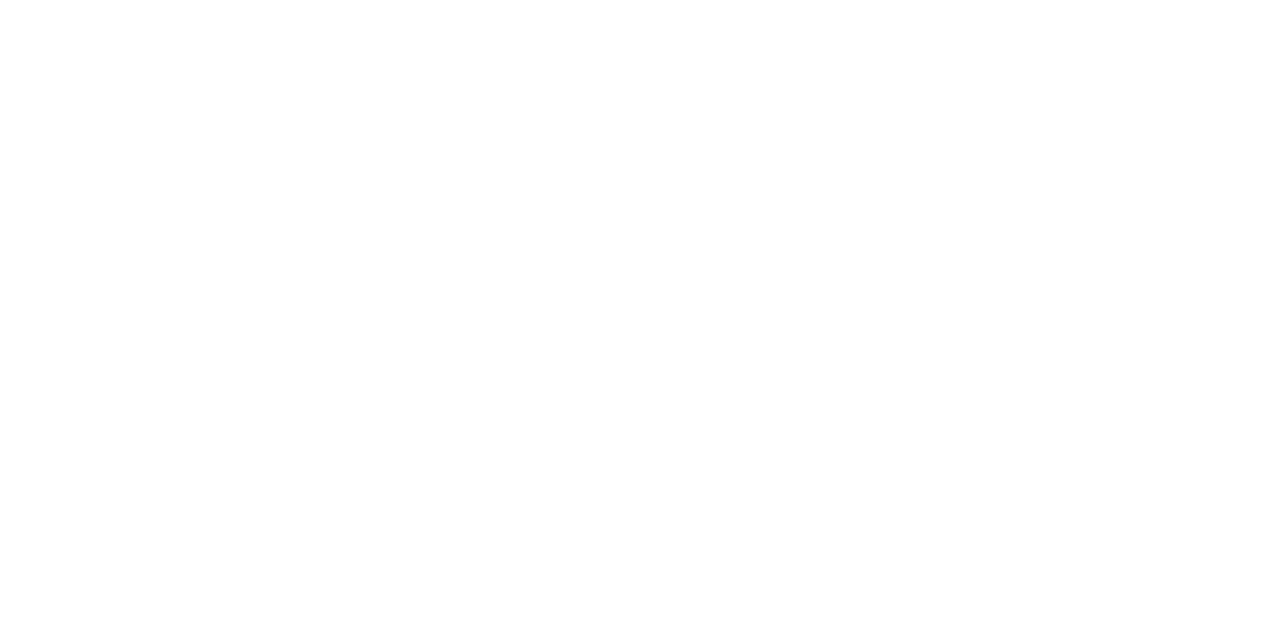
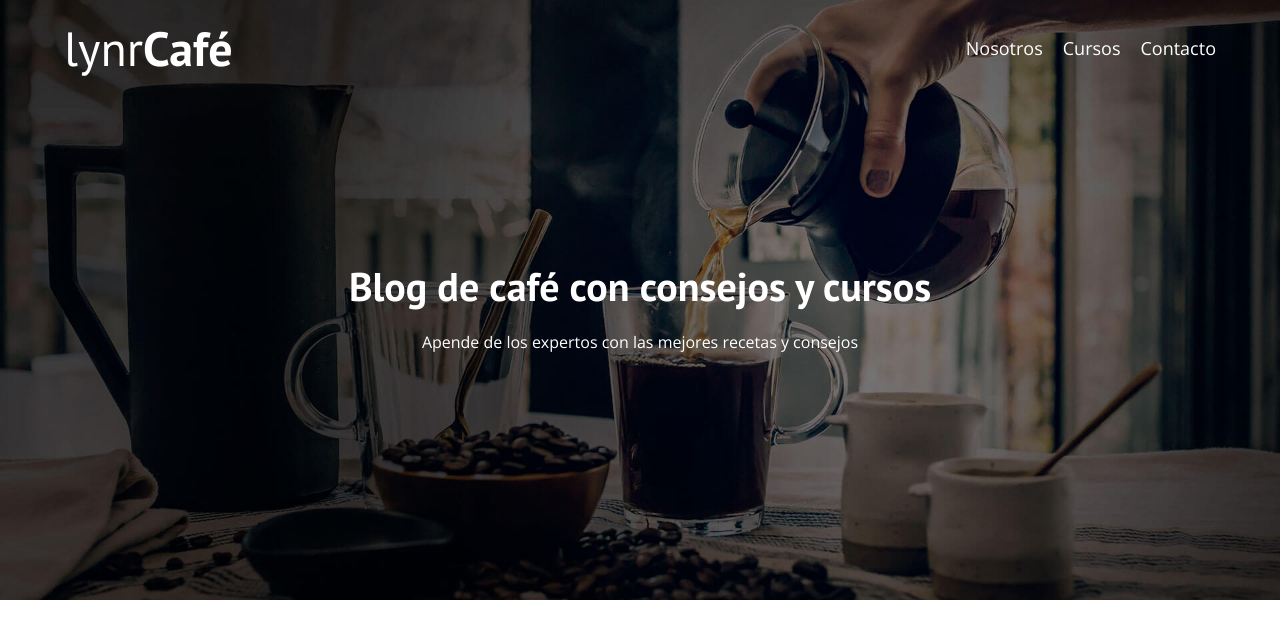
Before and after one commit to lynryunga/lynrCaf-, a plain HTML site: page index.html in a window 1280 px wide. Drawn offline with nearby package versions, Linux system fonts and the light colour scheme; a web font is replaced by a local one.

Commit message:
Header e imagenes insertados

```diff
--- a/css/styles.css
+++ b/css/styles.css
@@ -57,3 +57,48 @@ img {
 .centrar-texto {
   text-align: center;
 }
+.header {
+  background-image: url(../img/banner.jpg);
+  height: 600px;
+  background-size: cover;
+  background-repeat: no-repeat;
+  background-position: center center;
+}
+.header__texto {
+  text-align: center;
+  color: var(--blanco);
+  margin-top: 5rem;
+}
+@media (min-width: 768px) {
+  .header__texto {
+    margin-top: 15rem;
+  }
+}
+@media (min-width: 768px) {
+  .barra {
+    display: flex;
+    justify-content: space-between;
+    align-items: center;
+  }
+}
+.logo {
+  color: var(--blanco);
+}
+.logo__nombre {
+  font-weight: normal;
+}
+.logo__bold {
+  font-weight: 700;
+}
+@media (min-width: 768px) {
+  .navegacion {
+    display: flex;
+    gap: 2rem;
+  }
+}
+.navegacion__enlace {
+  display: block;
+  text-align: center;
+  font-size: 1.8rem;
+  color: var(--blanco);
+}
--- a/index.html
+++ b/index.html
@@ -11,6 +11,26 @@
   <link rel="stylesheet" href="css/styles.css">
 </head>
 <body>
+  <header class="header">
 
+    <div class="contenedor">
+      <div class="barra">
+        <a href="index.html" class="logo">
+          <h1 class="logo__nombre no-margin centrar-texto">lynr<span class="logo__bold">Café</span></h1>
+        </a>
+
+        <div class="navegacion">
+          <a href="nosotros.html" class="navegacion__enlace">Nosotros</a>
+          <a href="cursos.html" class="navegacion__enlace">Cursos</a>
+          <a href="contacto.html" class="navegacion__enlace">Contacto</a>
+        </div>
+      </div>
+    </div>
+
+    <div class="header__texto">
+      <h2 class="no-margin">Blog de café con consejos y cursos</h2>
+      <p class="no-margin">Apende de los expertos con las mejores recetas y consejos</p>
+    </div>
+  </header>
 </body>
 </html>
```
Also changed, not shown: img/banner.jpg (added), img/banner.webp (added), img/blog1.jpg (added), img/blog1.webp (added), img/blog2.jpg (added), img/blog2.webp (added), img/blog3.jpg (added), img/blog3.webp (added), img/contacto.jpg (added), img/curso1.jpg (added), img/curso2.jpg (added), img/curso3.jpg (added), img/nosotros.jpg (added).
